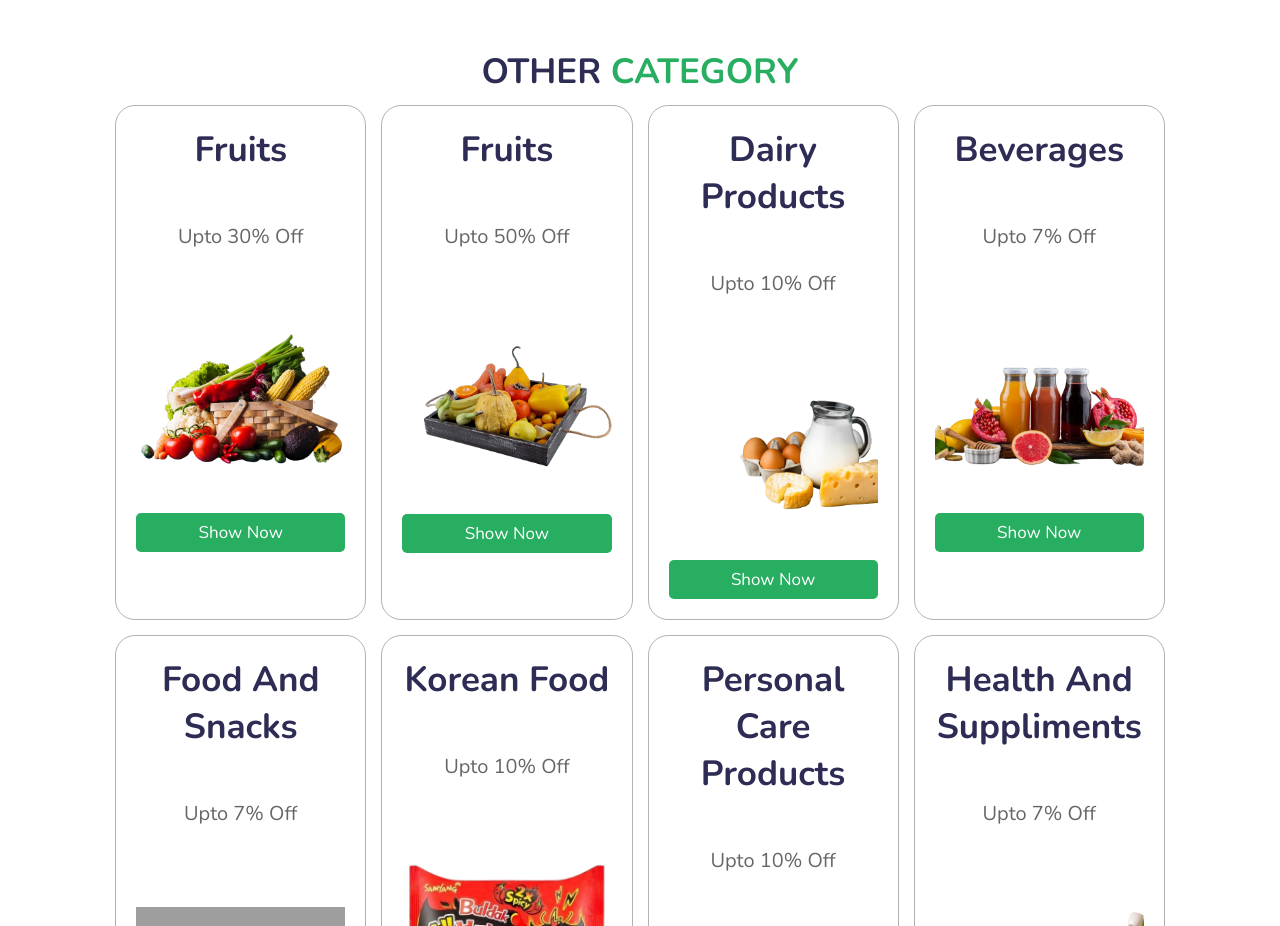
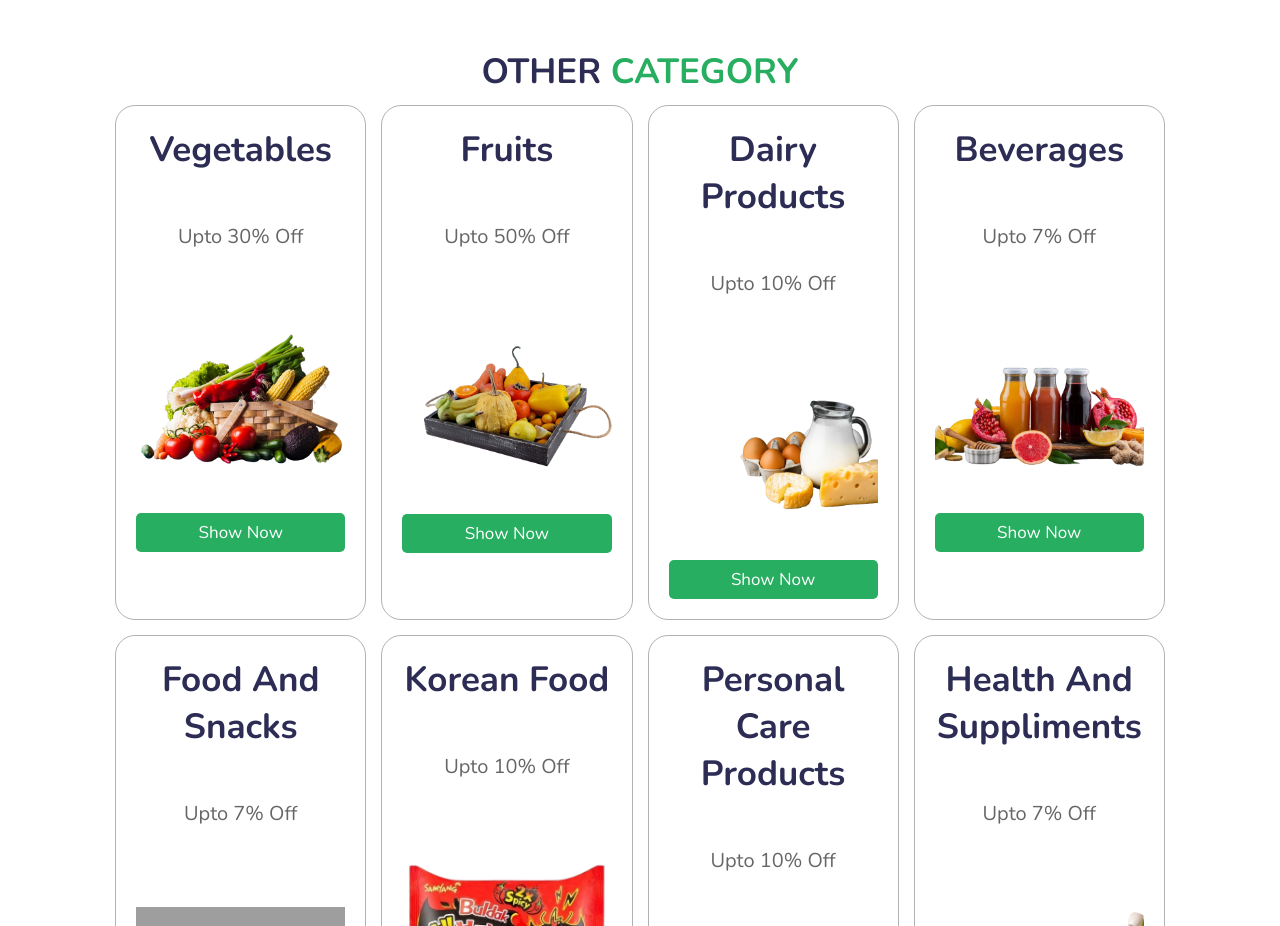
Before and after one commit to Nupur2001/crazyD-website, a plain HTML site: page KCategory.html in a window 1280 px wide. Shown: the part 1326-2252 px from the top of the page. Drawn offline with nearby package versions, Linux system fonts and the light colour scheme; grey boxes are pictures that could not be loaded.

Commit message:
Update KCategory.html

```diff
--- a/KCategory.html
+++ b/KCategory.html
@@ -287,7 +287,7 @@
         <h1 class="heading">Other <span>Category</span></h1>
         <div class="box-container">
             <div class="box">
-                <h3>Fruits</h3>
+                <h3>Vegetables</h3>
                 <p>upto 30% off</p>
                 <img src="Images/vegetables categories.png" alt="">
                 <a href="VegeCategory.html" class="btn">Show now</a>
```
